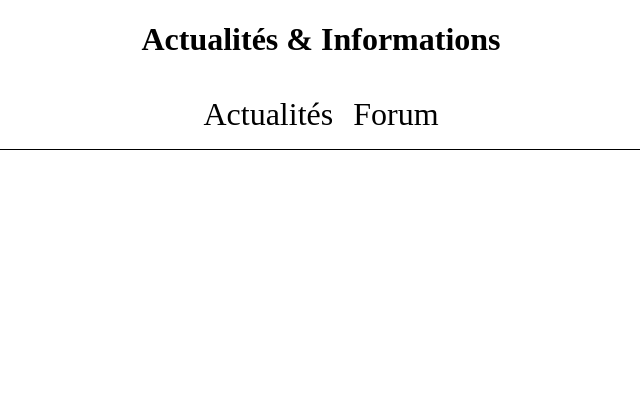
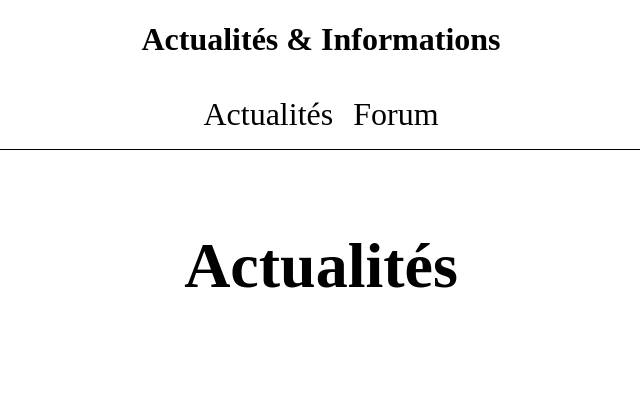
Before and after one commit to Miguel-Metmer/Blog-News, a PHP site: page / in a window 1280 px wide. Shown: the top 410 px of the page, without its empty margins (319-959 px from the left). Run offline with PHP 8.4, Linux system fonts and the light colour scheme.

Commit message:
Ajout des articles

```diff
--- a/Public/Css/Style.css
+++ b/Public/Css/Style.css
@@ -60,3 +60,64 @@ nav a:hover
 {
     animation: initial-to-royalblue 1.0s forwards;
 }
+
+#News
+{
+    margin-top: 2%;
+    display: flex;
+    flex-direction: column;
+    text-align: center;
+}
+
+#News h1
+{
+    font-size: 4.0em;
+}
+
+#Article_Box
+{
+    margin: auto;
+    width: 80%;
+    display: flex;
+    flex-wrap: wrap;
+    justify-content: center;
+    justify-content: space-between;
+}
+
+#Article_Box h1
+{
+    font-size: 1.0em;
+}
+
+.article
+{
+    display: flex;
+    flex-direction: column;
+    border: 1px solid black;
+    border-radius: 5px;
+    box-shadow: 2px 1px 10px 1px;
+    width: 30%;
+    margin-bottom: 5%;
+}
+
+.article h1
+{
+    margin: 2%;
+}
+
+.article h1 a
+{
+    text-decoration: none;
+    color: black;
+}
+
+.article h1 a:hover
+{
+    animation: initial-to-royalblue 1.0s forwards;
+}
+
+.article img
+{
+    width: 60%;
+    align-self: center;
+}
--- a/View/Home.php
+++ b/View/Home.php
@@ -2,6 +2,11 @@
 ob_start();
 ?>
 
+<section id="News">
+    <h1> Actualités </h1>
+    <div id="Article_Box">
+    </div>
+</section>
 
 
 <?php
--- a/View/Template.php
+++ b/View/Template.php
@@ -7,12 +7,12 @@
     </head>
     <body>
         <header>
-            <h1> <a href="Index.php"> Actualités & Informations </h1>
+            <h1> <a href="Index.php"> Actualités & Informations </a> </h1>
         </header>
         <nav>
             <ul>
-                <li> <a href="Actualités.php"> Actualités </li>
-                <li> <a href="Index.php"> Forum </li>
+                <li> <a href="Actualités.php"> Actualités </a> </li>
+                <li> <a href="Index.php"> Forum </a></li>
             </ul>
         </nav>
         <?php echo $content ?>
```
Also changed, not shown: Public/Js/NewsManager.js (+30 -5 lines).
